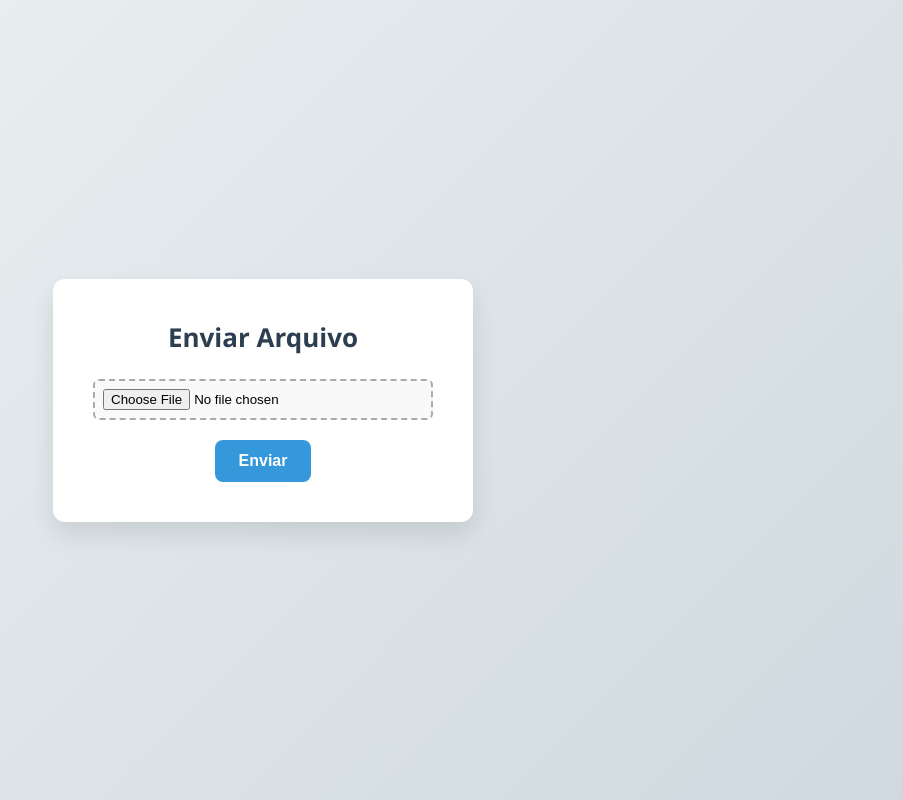
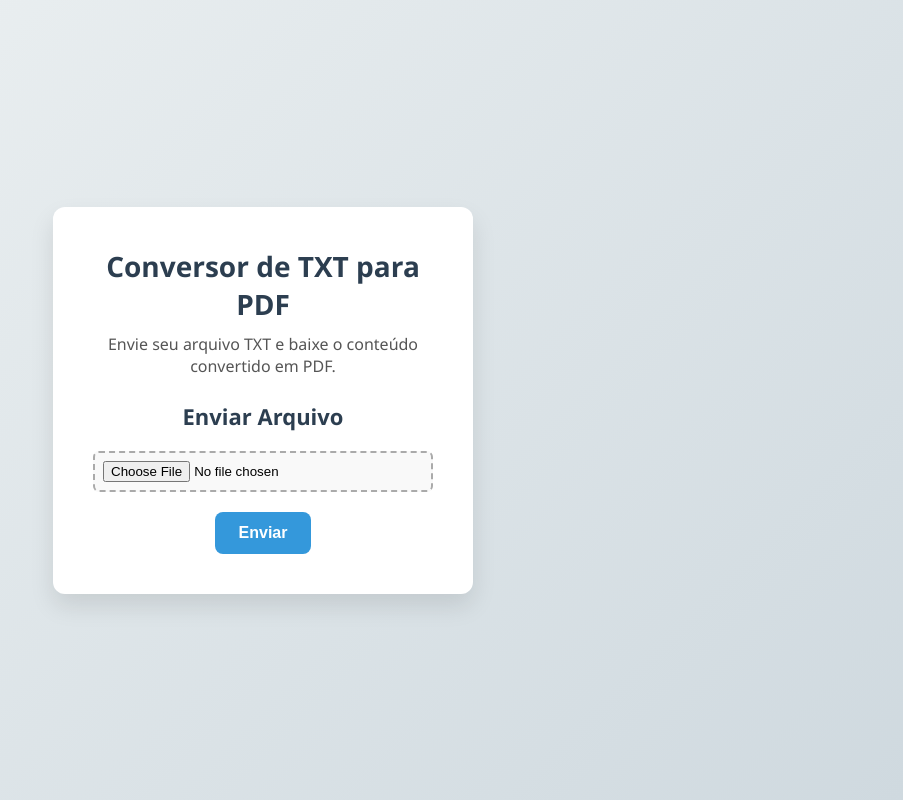
Before and after one commit to LucasMCFidelis/format-transformer, a website: page frontend/index.html in a window 1280 px wide. Shown: the whole page, without its empty margins (377-1280 px from the left). Drawn offline with nearby package versions, Linux system fonts and the light colour scheme.

Commit message:
feat: adição de título e texto para o conversor de PDF

```diff
--- a/frontend/index.html
+++ b/frontend/index.html
@@ -8,7 +8,10 @@
 </head>
 <body>
   <div class="container">
-    <h1>Enviar Arquivo</h1>
+    <h1>Conversor de TXT para PDF</h1>
+    <p>Envie seu arquivo TXT e baixe o conteúdo convertido em PDF.</p>
+
+    <h2>Enviar Arquivo</h2>
     <form id="uploadForm">
       <input type="file" id="fileInput" name="file" required />
       <button type="submit">Enviar</button>
--- a/frontend/style.css
+++ b/frontend/style.css
@@ -26,8 +26,20 @@
 }
 
 .container h1 {
+  margin-bottom: 10px;
+  font-size: 28px;
+  color: #2c3e50;
+}
+
+.container p {
   margin-bottom: 24px;
-    font-size: 26px;
+  font-size: 16px;
+  color: #555;
+}
+
+.container h2 {
+  margin-bottom: 20px;
+  font-size: 22px;
   color: #2c3e50;
 }
 
```
Lines whose indentation alone changed are shown as unchanged.
